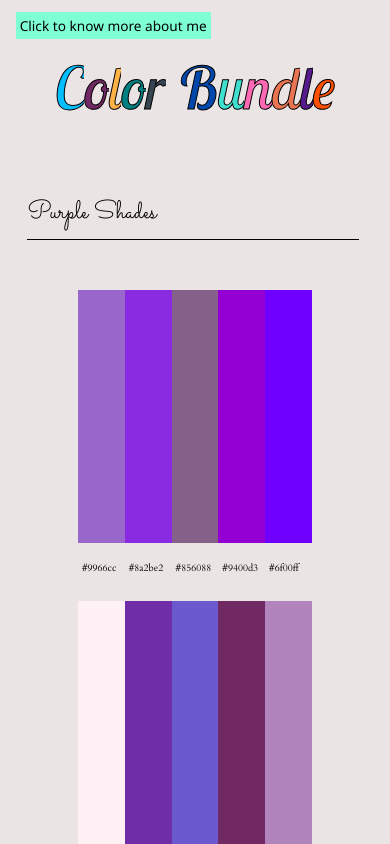
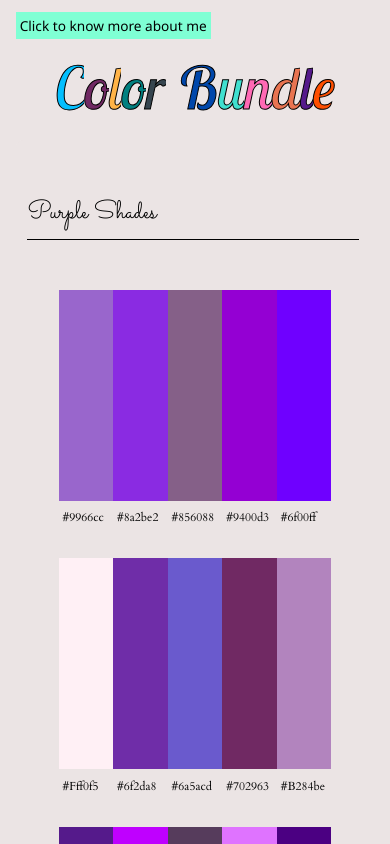
Before and after one commit to Vasundhara-Tiwari/ColorBundle, a React (Create React App) app: page / in a window 390 px wide. Shown: the top 844 px of the page. Built offline with nearby package versions, Linux system fonts and the light colour scheme.

Commit message:
updating css for making it responsive

```diff
--- a/src/Components/Bar.css
+++ b/src/Components/Bar.css
@@ -45,3 +45,15 @@
     font-size: 2.5vw;
   }
 }
+
+@media screen and (max-width: 450px) {
+  .main-bar__inner-bar {
+    width: 12vw;
+    height: 25vh;
+    margin-top: 5vh;
+  }
+  .main-bar__inner-bar span {
+    font-size: 3vw;
+    bottom: -12vh;
+  }
+}
```
